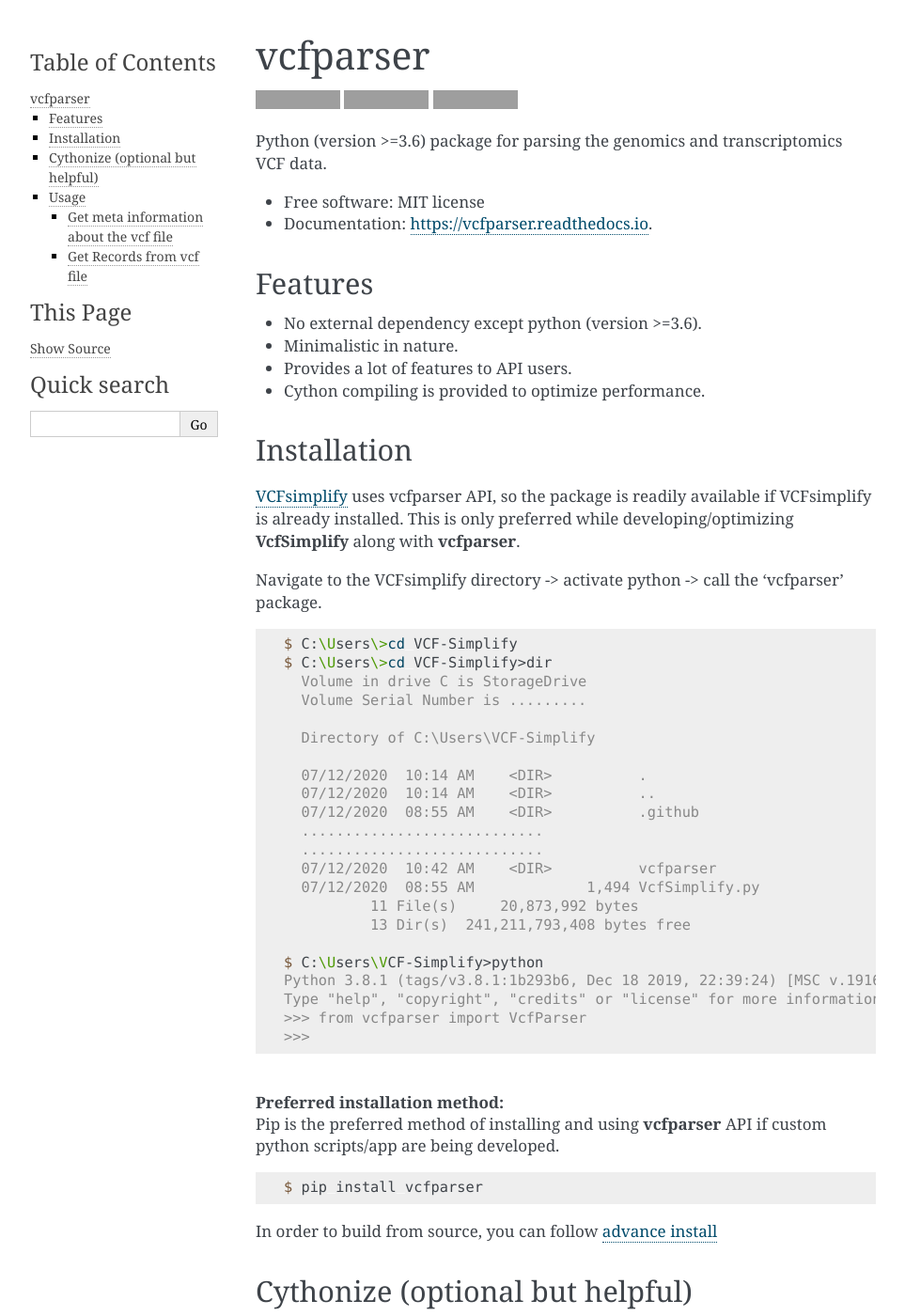
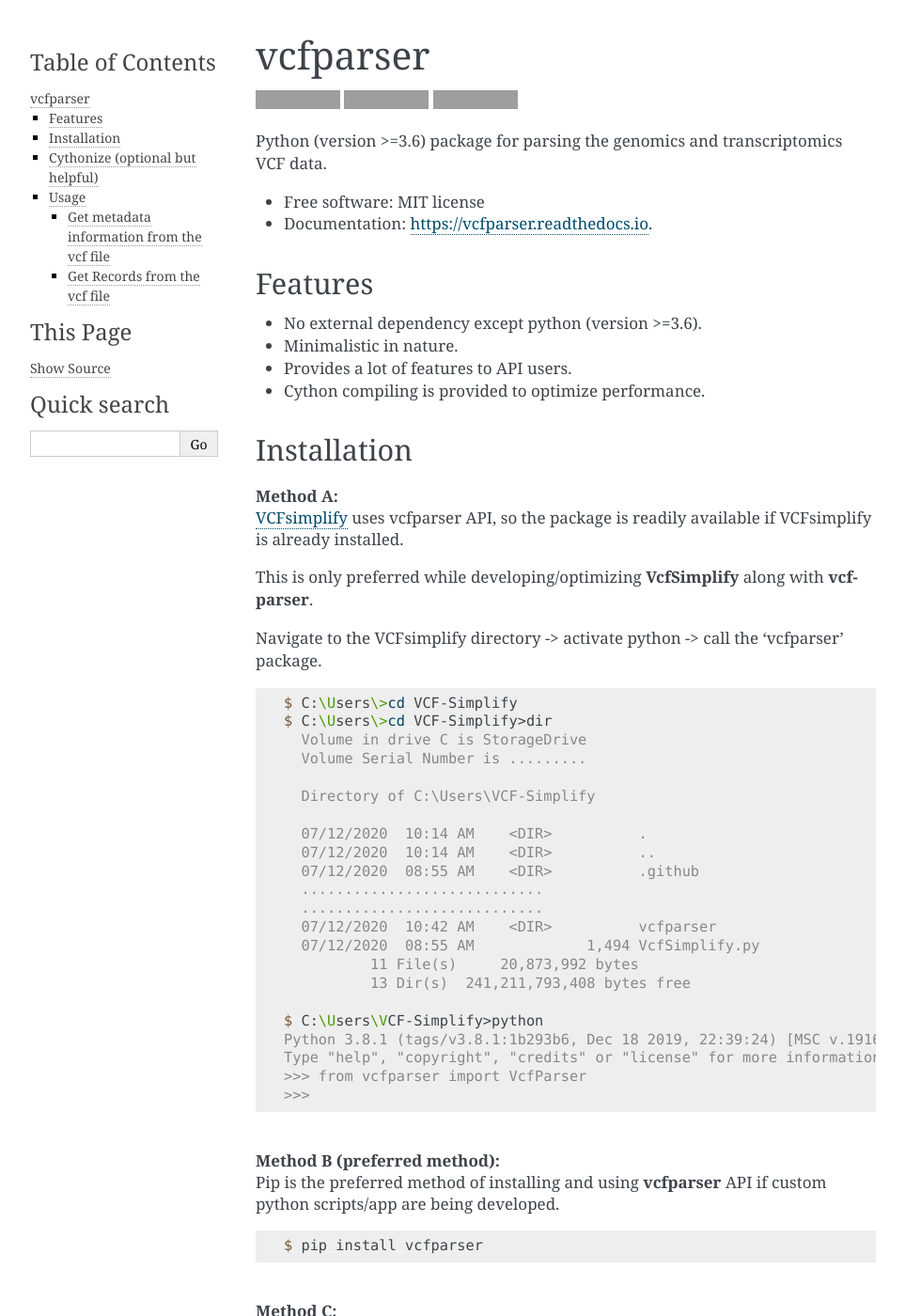
Before and after one commit to everestial/vcfparser, a Sphinx documentation site: the page built from docs/README.rst, in a window 1280 px wide and 1400 px high. Shown: the whole window at 94% size, without its empty margins (148-1111 px from the left). Built offline with Sphinx 7.4.7, drawn with Linux system fonts in a browser that asks for light colours; some of the changed text lies outside the part shown; grey boxes are pictures that could not be loaded.

Commit message:
Updated readme and authors details.

```diff
--- a/docs/AUTHORS.rst
+++ b/docs/AUTHORS.rst
@@ -5,10 +5,11 @@ Credits
 Development Lead
 ----------------
 
-* Bishwa K. Giri <everestial007@gmail.com>
+* Bishwa K. Giri <kirannbishwa01@gmail.com, bkgiri@uncg.edu>
 
 Contributors
 ------------
+TODO: Add email address?
 
 * Bhuwan Aryal
 
--- a/docs/README.rst
+++ b/docs/README.rst
@@ -34,7 +34,8 @@ Features
 Installation
 ------------
 
-`VCFsimplify <https://github.com/everestial/VCF-Simplify>`_ uses vcfparser API, so the package is readily available if VCFsimplify is already installed.
+| **Method A:**
+| `VCFsimplify <https://github.com/everestial/VCF-Simplify>`_ uses vcfparser API, so the package is readily available if VCFsimplify is already installed.
 This is only preferred while developing/optimizing **VcfSimplify** along with **vcfparser**.
 
 Navigate to the VCFsimplify directory ->
@@ -67,15 +68,18 @@ call the 'vcfparser' package.
     >>>
 
 |
-| **Preferred installation method:**
+| **Method B (preferred method):**
 | Pip is the preferred method of installing and using **vcfparser** API if custom python scripts/app are being developed.
 
 .. code-block:: console
 
     $ pip install vcfparser
 
-In order to build from source, you can follow :ref:`advance install <advanced-install>`
+|
+| **Method C:**
+| For offline install, or in order to build from the source code, follow :ref:`advance install <advanced-install>`.
 
+|
 Cythonize (optional but helpful)
 --------------------------------
 The installed "vcfparser" package can be cythonized to optimize performance.
@@ -91,7 +95,7 @@ Usage
 >>> from vcfparser import VcfParser
 >>> vcf_obj = VcfParser('input_test.vcf')
 
-Get meta information about the vcf file
+Get metadata information from the vcf file
 ^^^^^^^^^^^^^^^^^^^^^^^^^^^^^^^^^^^^^^^
 
 >>> metainfo = vcf_obj.parse_metadata()
@@ -107,10 +111,10 @@ Get meta information about the vcf file
 ['CHROM', 'POS', 'ID', 'REF', 'ALT', 'QUAL', 'FILTER', 'INFO', 'FORMAT', 'ms01e', 'ms02g', 'ms03g', 'ms04h', 'MA611', 'MA605', 'MA622']
 
 
-Get Records from vcf file
+Get Records from the vcf file
 ^^^^^^^^^^^^^^^^^^^^^^^^^
 >>> records = vcf_obj.parse_records()
-# Note: Records are returned as generator.
+    # Note: Records are returned as generator.
 >>> first_record = next(records)
 >>> first_record.CHROM
 '2'
@@ -132,7 +136,6 @@ i.e: 'PC': '.\n'
 Please fix that issue - strip('\n') in the line before parsing.
 
 |
-
 Alternately, we can loop over each record by using a for-loop:
 
 .. code-block:: bash
```
